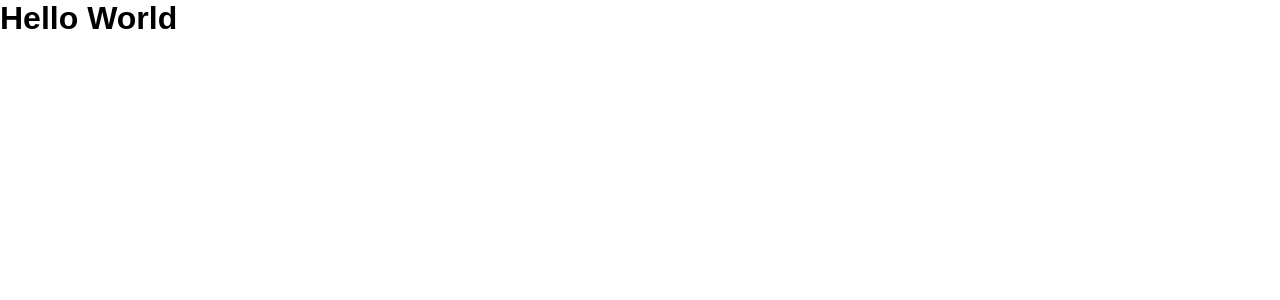
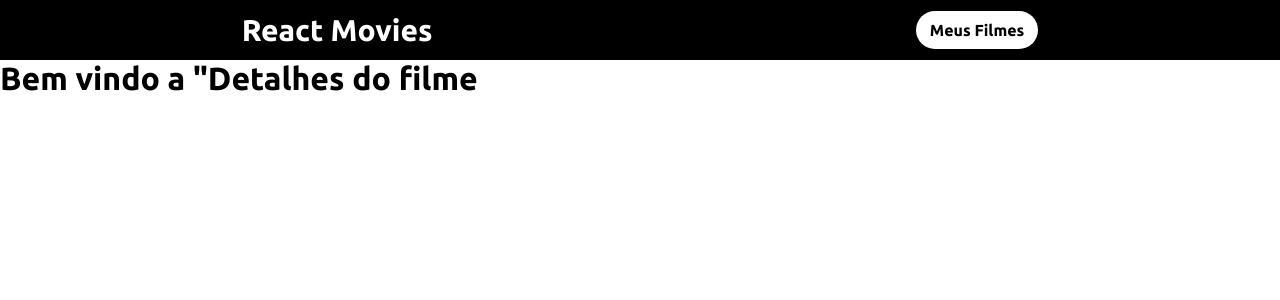
Before and after one commit to brennerpaiva/react-movies, a React (Create React App) app: page /movie/1 in a window 1280 px wide. Shown: the top 300 px of the page. Built offline with nearby package versions, Linux system fonts and the light colour scheme; the HTML template or start-up script is replaced by a standard one.

Commit message:
integração com api 'the movie db'

```diff
--- a/package.json
+++ b/package.json
@@ -6,8 +6,10 @@
     "@testing-library/jest-dom": "^5.16.5",
     "@testing-library/react": "^13.4.0",
     "@testing-library/user-event": "^13.5.0",
+    "axios": "^1.3.5",
     "react": "^18.2.0",
     "react-dom": "^18.2.0",
+    "react-router-dom": "^6.10.0",
     "react-scripts": "5.0.1",
     "web-vitals": "^2.1.4"
   },
--- a/public/index.html
+++ b/public/index.html
@@ -24,7 +24,7 @@
       work correctly both with client-side routing and a non-root public URL.
       Learn how to configure a non-root public URL by running `npm run build`.
     -->
-    <title>React App</title>
+    <title>React Movies</title>
   </head>
   <body>
     <noscript>You need to enable JavaScript to run this app.</noscript>
--- a/src/App.js
+++ b/src/App.js
@@ -1,7 +1,9 @@
+import RoutesApp from "./routes";
+
 function App() {
   return (
-    <div>
-      <h1>Hello World</h1>
+    <div className="App">
+      <RoutesApp/>
     </div>
   );
 }
--- /dev/null
+++ b/src/components/Header/header.css
@@ -0,0 +1,26 @@
+header {
+    display: flex;
+    align-items: center;
+    justify-content: space-around;
+    width: 100%;
+    height: 60px;
+    background-color: black;
+}
+
+.logo {
+    text-decoration: none;
+    font-size: 30px;
+    cursor: pointer;
+    color: #fff;
+    font-weight: bold;
+}
+
+.favoritos {
+    font-weight: bold;
+    cursor: pointer;
+    background-color: #fff;
+    padding: 10px 14px;
+    text-decoration: none;
+    color: black;
+    border-radius: 20px;
+}
--- /dev/null
+++ b/src/components/Header/index.js
@@ -0,0 +1,13 @@
+import { Link } from 'react-router-dom';
+import './header.css';
+
+function Header() {
+    return(
+        <header>
+            <Link className='logo' to="/">React Movies</Link>
+            <Link className='favoritos' to='/favoritos'>Meus Filmes</Link>
+        </header>
+    )
+}
+
+export default Header;
--- a/src/index.css
+++ b/src/index.css
@@ -1,9 +1,19 @@
+@import url('https://fonts.googleapis.com/css2?family=Ubuntu:wght@400;500;700&display=swap');
+
 * {
   margin: 0;
   padding: 0;
   box-sizing: border-box;
+
 }
 
 body {
-  font-family: sans-serif;
+  font-family: 'Ubuntu', sans-serif;;
 }
+
+.app {
+  display: flex;
+  width: 100%;
+  justify-content: center;
+  flex-direction: column;
+}
--- /dev/null
+++ b/src/pages/Home/index.js
@@ -0,0 +1,33 @@
+import { useEffect, useState } from "react";
+import api from "../../services/api";
+
+//https://api.themoviedb.org/3/movie/now_playing?api_key=e230d70de46c8bc751c0436148455bde
+
+function Home() {
+    const [filmes, setFilmes] = useState([]);
+
+    useEffect(()=>{
+        async function loadMovies() {
+            const response = await api.get("movie/now_playing", {
+              params: {
+                api_key: "e230d70de46c8bc751c0436148455bde",
+                language: "pt-BR",
+                page: 1,
+              },
+            })
+
+            console.log(response.data.results);
+        }
+
+        loadMovies();
+
+    }, [])
+
+    return(
+        <div>
+            <h1>Bem vindo a home</h1>
+        </div>
+    )
+}
+
+export default Home;
--- /dev/null
+++ b/src/pages/Movie/index.js
@@ -0,0 +1,9 @@
+function Movie() {
+  return (
+    <div>
+      <h1>Bem vindo a "Detalhes do filme</h1>
+    </div>
+  );
+}
+
+export default Movie;
--- /dev/null
+++ b/src/routes.js
@@ -0,0 +1,21 @@
+import { BrowserRouter, Routes, Route } from 'react-router-dom';
+
+import Home from './pages/Home';
+import Movie from './pages/Movie';
+
+import Header from './components/Header';
+
+function RoutesApp() {
+    return(
+      <BrowserRouter>
+      <Header/>
+        <Routes>
+          <Route path="/" element={<Home />} />
+          <Route path="/movie/:id" element={<Movie />} />
+        </Routes>
+      </BrowserRouter>
+    )
+}
+
+
+export default RoutesApp;
--- /dev/null
+++ b/src/services/api.js
@@ -0,0 +1,10 @@
+import axios from 'axios';
+
+//Base da URL: https://api.themoviedb.org/3/
+//URL da API: /movie/now_playing?api_key=e230d70de46c8bc751c0436148455bde
+
+const api = axios.create({
+  baseURL: "https://api.themoviedb.org/3/",
+});
+
+export default api;
```
Also changed, not shown: 1 other file (tests, documents, lock files or other folders).
